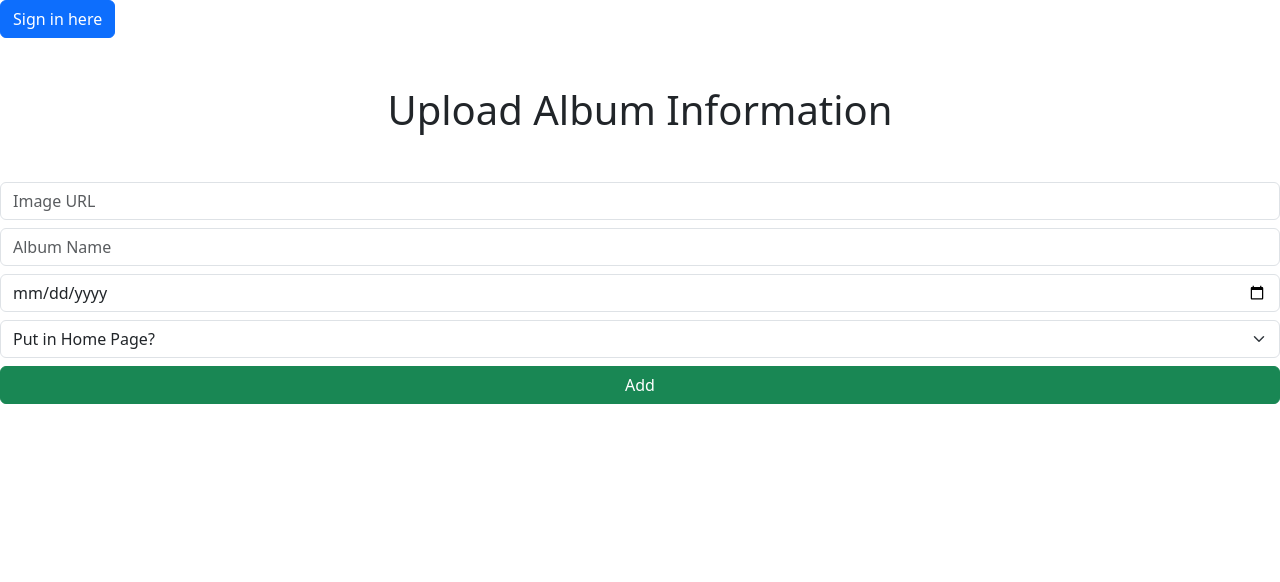
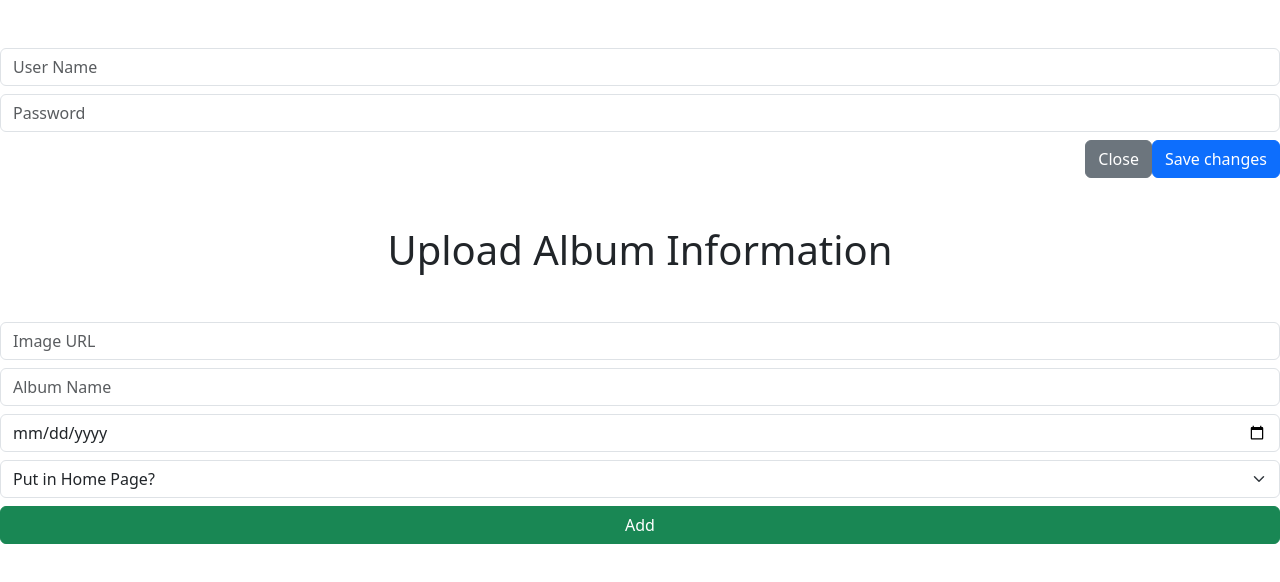
Before and after one commit to jrslopez/photography-portfolio, a React (Create React App) app: page /upload in a window 1280 px wide. Shown: the top 582 px of the page. Built offline with nearby package versions, Linux system fonts and the light colour scheme.

Commit message:
removed modal

```diff
--- a/src/components/Login.js
+++ b/src/components/Login.js
@@ -31,41 +31,8 @@ const Login = () => {
 
   return (
     <Fragment>
-      <button
-        type="button"
-        className="btn btn-primary"
-        data-bs-toggle="modal"
-        data-bs-target="#exampleModal"
-      >
-        Sign in here
-      </button>
-
-      <div
-        className="modal fade"
-        id="exampleModal"
-        tabIndex="-1"
-        aria-labelledby="exampleModalLabel"
-        aria-hidden="true"
-      >
-        <div className="modal-dialog">
-          <div className="modal-content">
-            <div className="modal-header">
-              <h1 className="modal-title fs-5" id="exampleModalLabel">
-                Enter Username and Password
-              </h1>
-              <button
-                type="button"
-                className="btn-close"
-                data-bs-dismiss="modal"
-                aria-label="Close"
-              ></button>
-            </div>
-            <div className="modal-body">
       <div>
-                <form
-                  className="d-flex flex-column mt-5"
-                  onSubmit={onSubmitForm}
-                >
+        <form className="d-flex flex-column mt-5" onSubmit={onSubmitForm}>
           <input
             type="text"
             className="form-control mb-2"
@@ -94,10 +61,6 @@ const Login = () => {
           </div>
         </form>
       </div>
-            </div>
-          </div>
-        </div>
-      </div>
     </Fragment>
   )
 }
```
Lines whose indentation alone changed are shown as unchanged.
